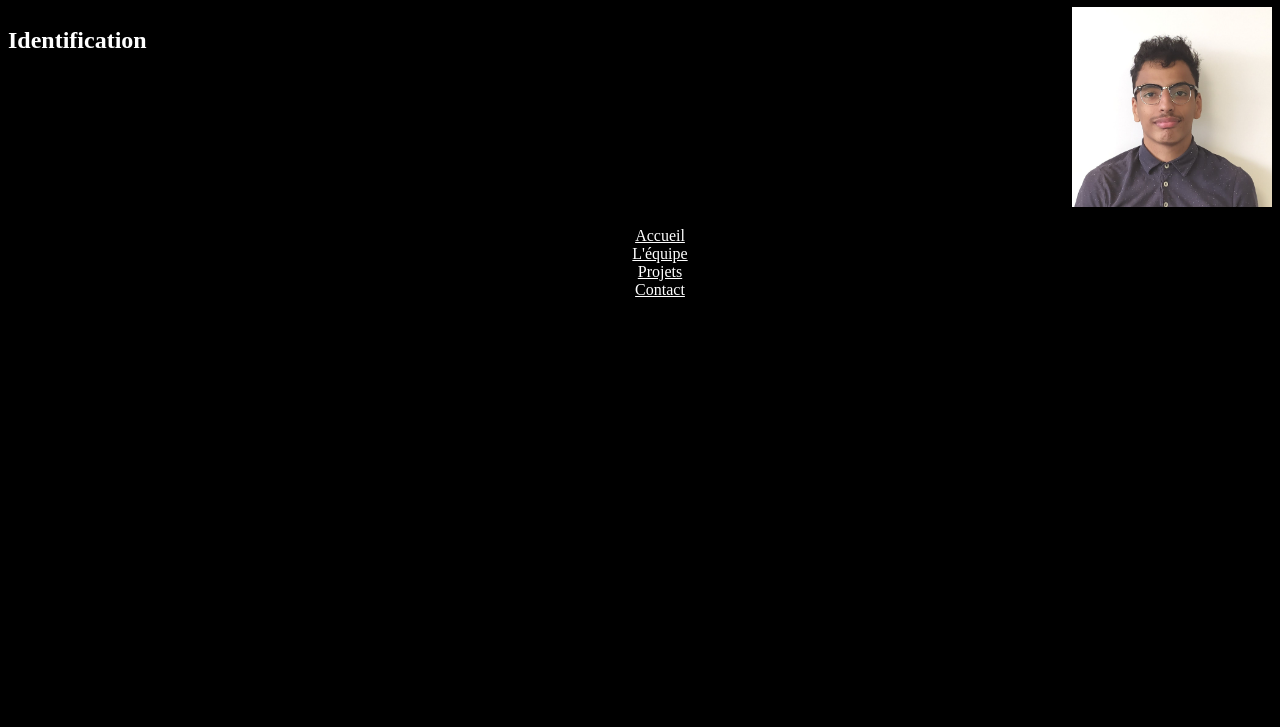
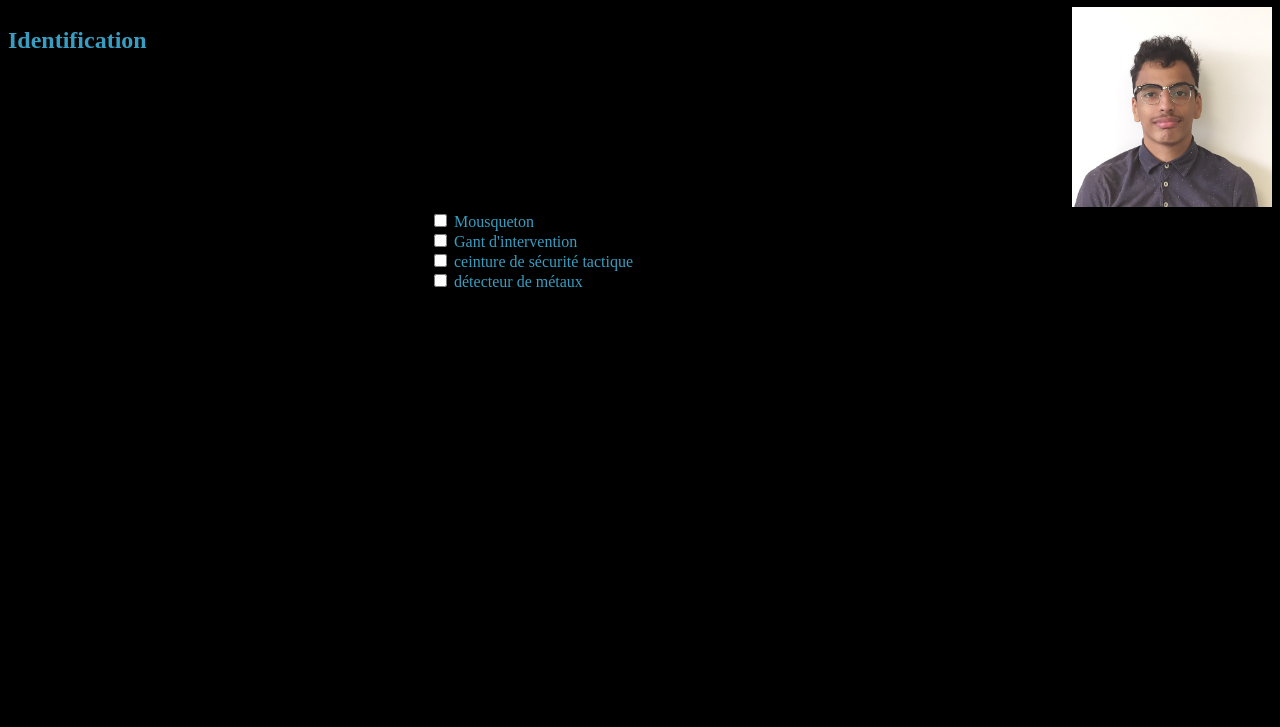
Before and after one commit to moundy-dev/Web-GO-Securi, a plain HTML site: page index.html in a window 1280 px wide. Shown: the part 73-800 px from the top of the page. Drawn offline with Linux system fonts and the light colour scheme; a web font is replaced by a local one.

Commit message:
align checkbox

```diff
--- a/index.html
+++ b/index.html
@@ -31,12 +31,14 @@
     </article>
 
     <nav>
-      <ul>
-        <li><a href="#">Accueil</a></li>
-        <li><a href="#">L'équipe</a></li>
-        <li><a href="#">Projets</a></li>
-        <li><a href="#">Contact</a></li>
-      </ul>
+        <div id="checkboxes">
+            <ul>
+              <li><input type="checkbox"> Mousqueton</li>
+              <li><input type="checkbox"> Gant d'intervention</li>
+              <li><input type="checkbox"> ceinture de sécurité tactique</li>
+              <li><input type="checkbox"> détecteur de métaux</li>
+            </ul>
+          </div>
     </nav>
 
     <!-- Ici nous mettons le contenu de la page -->
--- a/style.css
+++ b/style.css
@@ -2,9 +2,6 @@
   background-color: black;
 }
 
-* {
-  color: white;
-}
 img {
   width: 200px;
   height: 200px;
@@ -14,11 +11,24 @@ img {
   flex-wrap: nowrap;
   justify-content: space-between;
 }
-ul {
+nav {
   list-style: none;
-  text-align: center;
+  color: #379ec1;
+  margin: 0 auto; /* centrage horizontal */
+  width: 500px;
 }
 header {
   text-align: center;
   color: #659224;
 }
+.titre {
+  color: #379ec1;
+}
+#checkboxes label {
+  float: center;
+}
+#checkboxes ul {
+  margin: 0;
+  list-style: none;
+  vertical-align: center;
+}
```
